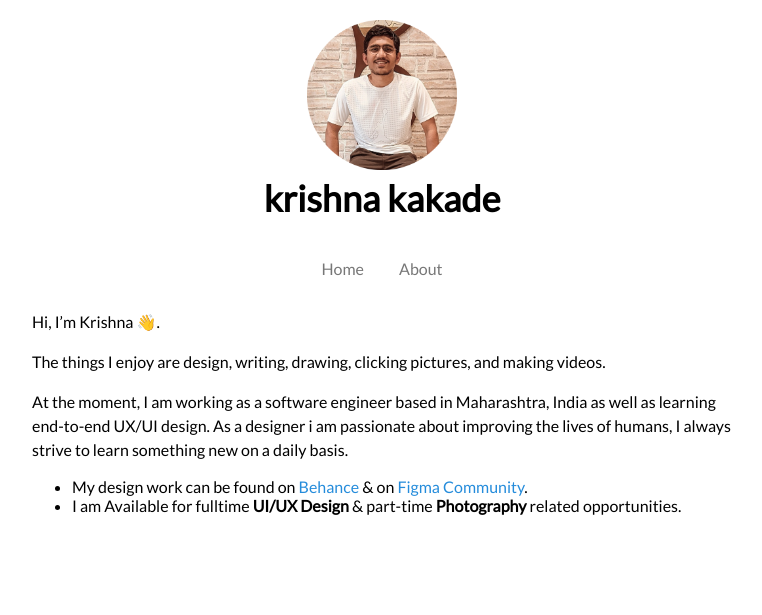
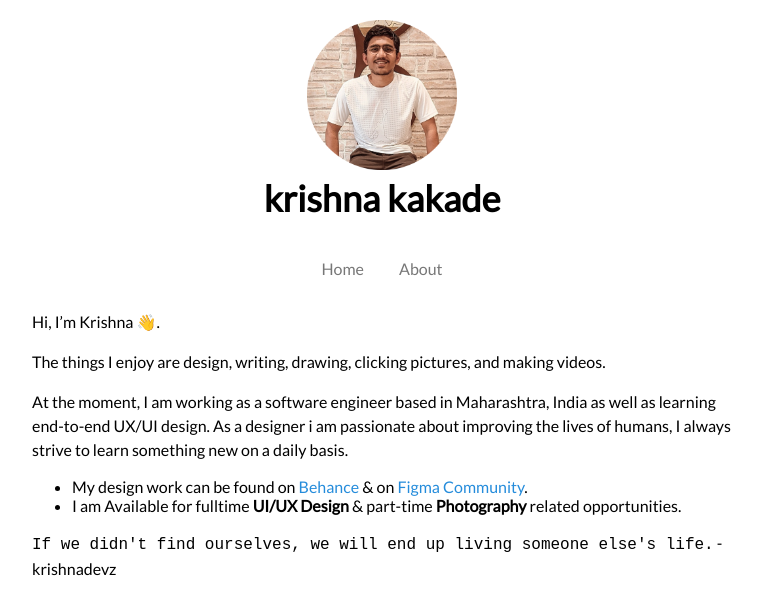
Before and after one commit to krishnadevz/krishnadevz.github.io, a Jekyll site: the page built from index.md, in a window 1280 px wide. Shown: the top 615 px of the page, without its empty margins (258-1020 px from the left). Built offline with Jekyll 4.4.1, drawn with Linux system fonts in a browser that asks for light colours; nearby versions of some CDN libraries.

Commit message:
Update index.md

```diff
--- a/index.md
+++ b/index.md
@@ -9,3 +9,6 @@ At the moment, I am working as a software engineer based in Maharashtra, India a
 
 * My design work can be found on  [Behance](https://www.behance.net/krishnakakade) & on  [Figma Community](https://www.figma.com/@krishnadevz).
 *  I am Available for fulltime **UI/UX Design** & part-time **Photography** related opportunities.
+
+
+`If we didn't find ourselves, we will end up living someone else's life.` - krishnadevz
```
